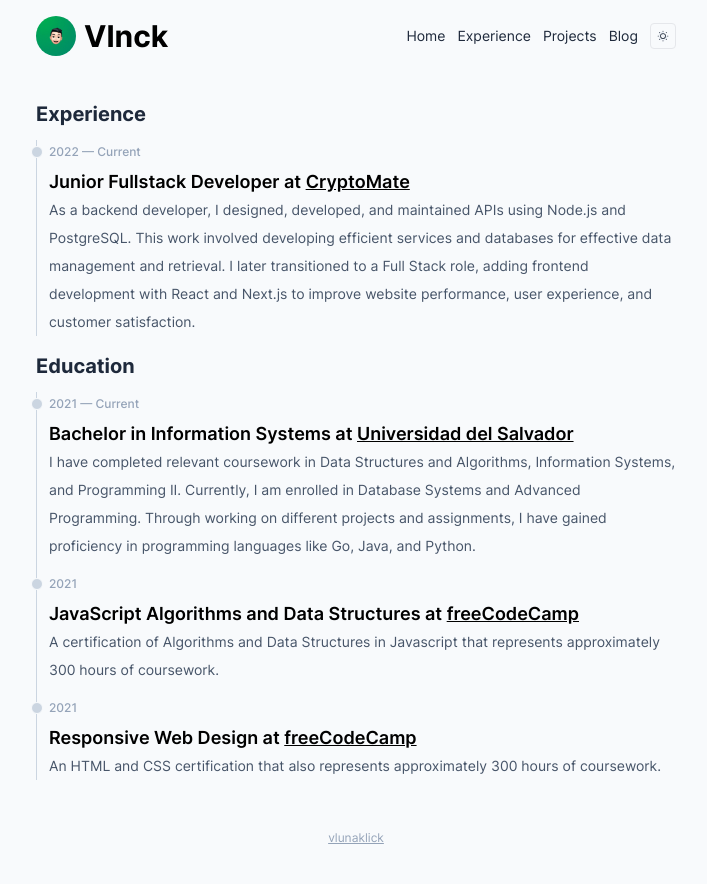
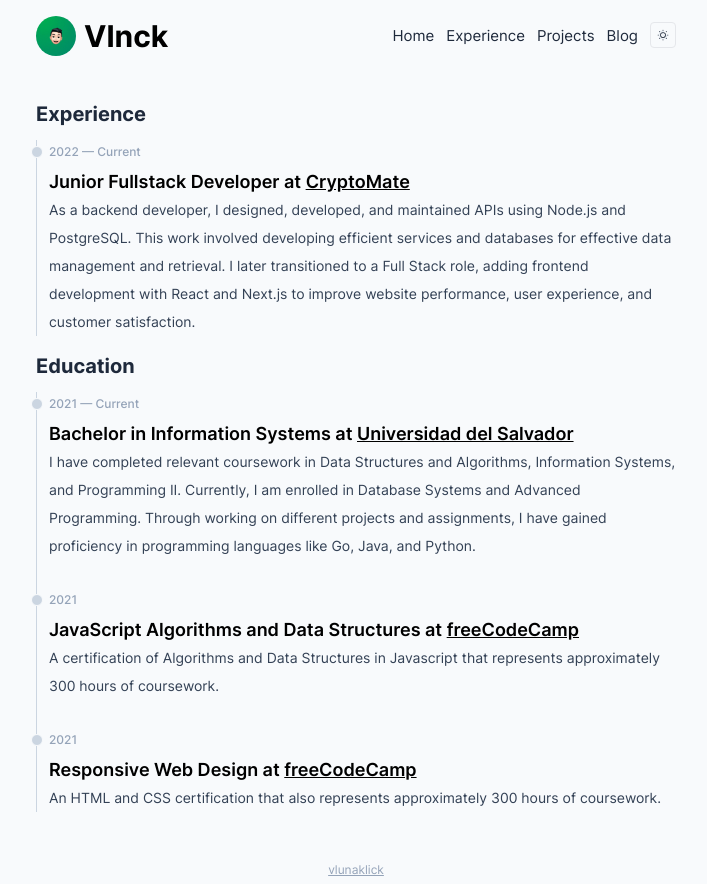
Before and after one commit to vlunaklick/vlnck, a Next.js app: page /exp in a window 1280 px wide. Shown: the whole page, without its empty margins (284-991 px from the left). Before the commit the page ends 852 px from the top, so only its background shows below. Built offline with nearby package versions, Linux system fonts and the light colour scheme.

Commit message:
change transition colors

```diff
--- a/src/components/app/Header.tsx
+++ b/src/components/app/Header.tsx
@@ -2,6 +2,8 @@ import { useId, useEffect } from 'react'
 
 import Link from 'next/link'
 import Image from 'next/image'
+
+import vlnckIcon from '../../../public/images/icon-me.png'
 
 import Menu from '@/src/components/icons/Menu'
 import Cross from '@/src/components/icons/Cross'
@@ -57,11 +59,16 @@ const Header = () => {
       >
         <picture className="flex items-center justify-center">
           <Image
-            src={'/images' + '/icon-me.png'}
+            src={vlnckIcon}
             alt="My emoji"
             className="cursor-pointer rounded-full"
             width={40}
             height={40}
+            placeholder="blur"
+            style={{
+              maxWidth: '100%',
+              height: 'auto',
+            }}
           />
         </picture>
 
--- a/src/components/app/NavLinks.tsx
+++ b/src/components/app/NavLinks.tsx
@@ -12,10 +12,8 @@ const NavLinks = ({ name, href, asPath, aria }: Props) => {
     <li className="text-center">
       <Link
         href={href}
-        className={`border-transparent text-center text-lg font-bold capitalize text-white sm:text-sm sm:font-normal sm:text-slate-800 sm:dark:text-slate-400 ${
-          asPath === href
-            ? 'border-current'
-            : 'transition-colors hover:border-current'
+        className={`border-transparent text-center text-lg font-bold capitalize text-white sm:text-[15px] sm:font-normal sm:text-slate-800 sm:dark:text-slate-400 ${
+          asPath === href ? 'border-current' : 'hover:border-current'
         } group relative border-b`}
         rel="noopener noreferrer"
         aria-label={aria}
--- a/src/components/app/Title.tsx
+++ b/src/components/app/Title.tsx
@@ -4,7 +4,7 @@ interface Props {
 
 const Title = ({ children }: Props) => {
   return (
-    <h2 className="mb-3 text-xl font-bold text-slate-800 transition-colors dark:text-slate-50">
+    <h2 className="mb-3 text-xl font-bold text-slate-800 dark:text-slate-50">
       {children}
     </h2>
   )
--- a/src/components/markdowns/AnchorMd.tsx
+++ b/src/components/markdowns/AnchorMd.tsx
@@ -10,7 +10,7 @@ const AnchorMd = (props: Props) => {
   return (
     <a
       href={props.href}
-      className={'font-medium underline transition-colors hover:text-blue-500'}
+      className={'font-medium underline hover:text-blue-500'}
       target="_blank"
       rel="noopener noreferrer"
       aria-label={first}
--- a/src/components/sites/blog/CardBlog.tsx
+++ b/src/components/sites/blog/CardBlog.tsx
@@ -37,7 +37,7 @@ const CardBlog = ({ slug, title, date, description, tags }: Props) => {
 
       <Link
         href={'/blog/' + slug}
-        className="pointer-events-auto text-sm text-blue-500 transition-colors hover:text-blue-400 sm:pointer-events-none sm:hidden"
+        className="pointer-events-auto text-sm text-blue-500 hover:text-blue-400 sm:pointer-events-none sm:hidden"
       >
         Read more →
       </Link>
--- a/src/components/sites/experience/ArticleExp.tsx
+++ b/src/components/sites/experience/ArticleExp.tsx
@@ -1,4 +1,5 @@
 import Link from 'next/link'
+import TimelineDot from './TimelineDot'
 
 interface Props {
   start: Number
@@ -12,11 +13,11 @@ interface Props {
 const ArticleExp = ({ start, end, title, place, url, description }: Props) => {
   return (
     <li className="relative flex flex-col sm:pl-3">
-      <div className="absolute -left-[0.406rem] mt-[0.375rem] hidden h-3 w-3 rounded-full border border-slate-50 bg-slate-300 dark:border-slate-900 dark:bg-slate-600 sm:block" />
+      <TimelineDot />
       <time
         dateTime={start.toString()}
         title={start.toString()}
-        className="mb-1 text-xs font-medium leading-loose text-slate-400 dark:text-slate-600"
+        className="text-xs font-medium leading-loose text-slate-400 dark:text-slate-600 sm:mb-1"
       >
         {end !== null && end !== undefined
           ? start + ' — ' + end
@@ -28,13 +29,13 @@ const ArticleExp = ({ start, end, title, place, url, description }: Props) => {
         <Link
           href={url}
           target="_blank"
-          className="underline transition-colors hover:text-blue-500"
+          className="underline hover:text-blue-500"
         >
           {place}
         </Link>
       </p>
 
-      <p className="text-sm leading-loose text-slate-600 first-letter:capitalize dark:text-slate-400">
+      <p className="text-sm leading-loose text-slate-700 dark:text-slate-300">
         {description}
       </p>
     </li>
--- a/src/components/sites/experience/SectionExp.tsx
+++ b/src/components/sites/experience/SectionExp.tsx
@@ -23,7 +23,7 @@ const SectionExp = ({ info }: Props) => {
 
   return (
     <>
-      <ol className="flex flex-col gap-3 sm:border-l sm:border-slate-300 dark:sm:border-slate-600 ">
+      <ol className="flex flex-col gap-7 sm:border-l sm:border-slate-300 dark:sm:border-slate-600">
         {experience}
       </ol>
     </>
--- /dev/null
+++ b/src/components/sites/experience/TimelineDot.tsx
@@ -0,0 +1,5 @@
+export default function TimelineDot() {
+  return (
+    <div className="absolute -left-[0.406rem] mt-[0.375rem] hidden h-3 w-3 rounded-full border border-slate-50 bg-slate-300 dark:border-slate-900 dark:bg-slate-600 sm:block" />
+  )
+}
--- a/src/components/sites/projects/ArticleProject.tsx
+++ b/src/components/sites/projects/ArticleProject.tsx
@@ -20,11 +20,11 @@ const ArticleProject = ({
 }: Props) => {
   return (
     <article className="mt-5 flex flex-col justify-center gap-1 rounded transition-all sm:mt-0">
-      <h3 className="text-lg font-semibold text-slate-900 transition-colors dark:text-slate-50">
+      <h3 className="text-lg font-semibold text-slate-900 dark:text-slate-50">
         {title}
       </h3>
 
-      <p className="text-sm leading-loose text-slate-600 dark:text-slate-400">
+      <p className="text-sm leading-loose text-slate-700 dark:text-slate-300">
         {description}
       </p>
 
--- a/src/styles/globals.css
+++ b/src/styles/globals.css
@@ -51,6 +51,19 @@ body {
   height: 100%;
   transition: background-color 0.2s ease-out;
 }
+
+body {
+  font-family: 'Inter', sans-serif;
+
+  transition-property: color, background-color, border-color, fill, stroke,
+    -webkit-text-decoration-color;
+  transition-property: color, background-color, border-color,
+    text-decoration-color, fill, stroke;
+  transition-property: color, background-color, border-color,
+    text-decoration-color, fill, stroke, -webkit-text-decoration-color;
+  transition-timing-function: cubic-bezier(0.4, 0, 0.2, 1);
+}
+
 img,
 picture,
 video,
```
